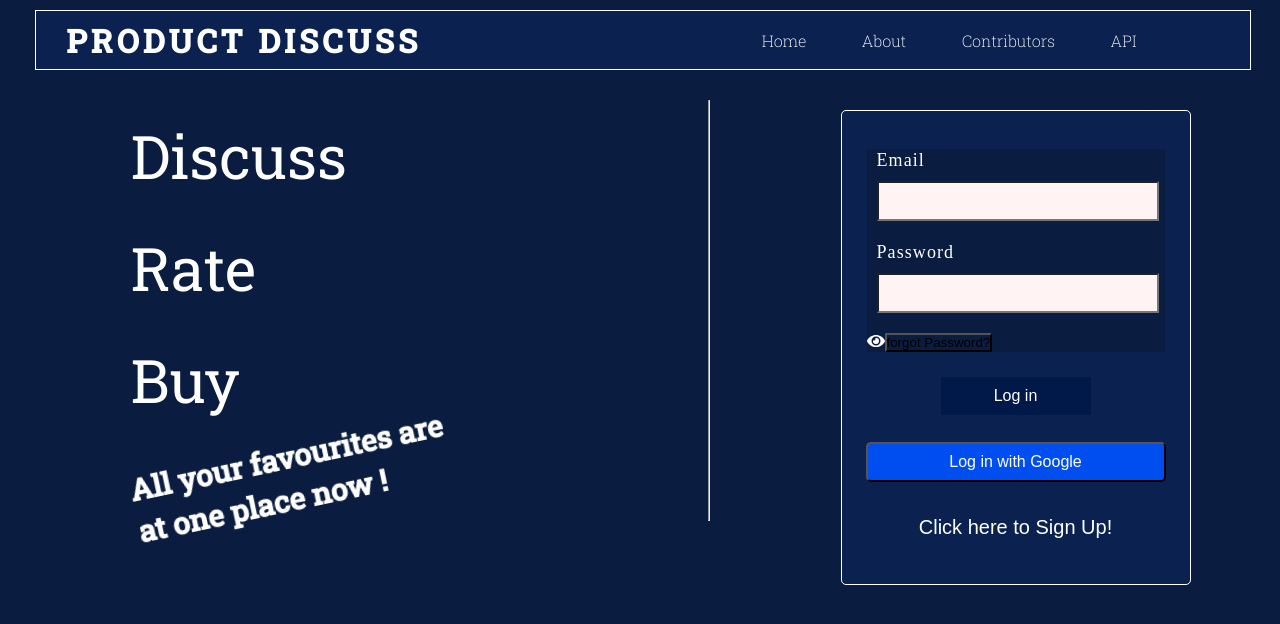
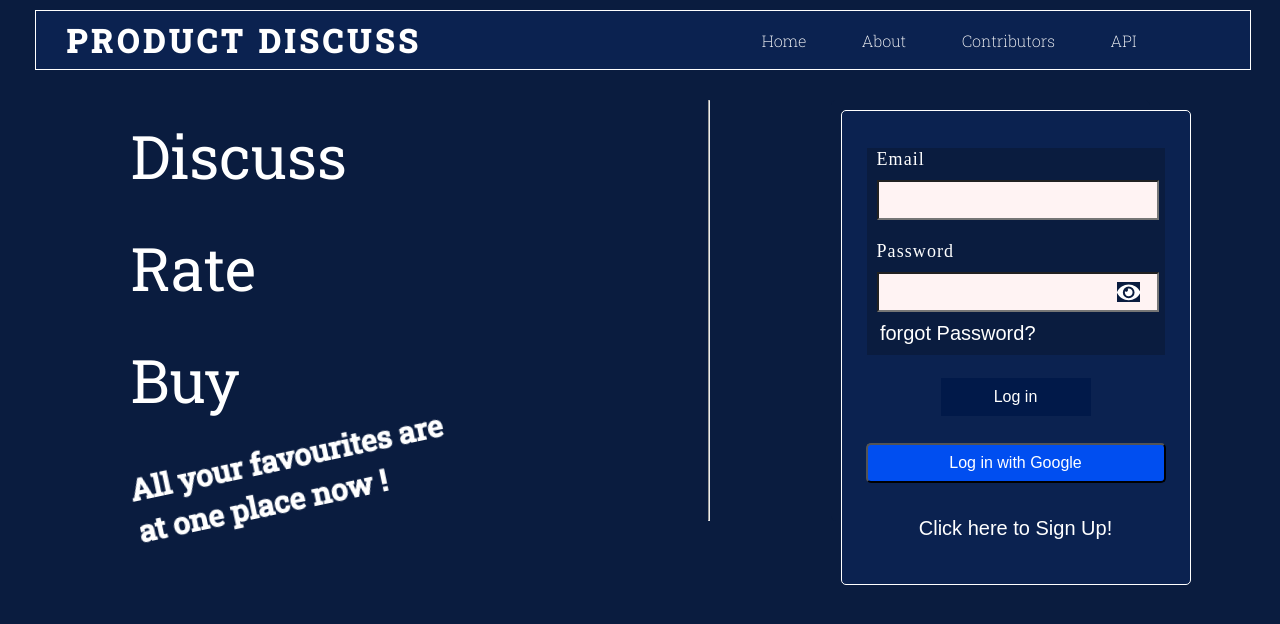
Before and after one commit to Product-Discuss/product-discuss, a React (Create React App) app: page / in a window 1280 px wide. Shown: the top 624 px of the page. Built offline with nearby package versions, Linux system fonts and the light colour scheme.

Commit message:
Show Password and Forgot pwd css fixed

```diff
--- a/src/Components/Log in/Login.css
+++ b/src/Components/Log in/Login.css
@@ -82,3 +82,20 @@ input {
 .sign-up-button-login:hover{
   font-size: 21px;
 }
+
+.eyeBtn-login{
+  position: relative;
+  top: -50px;
+  left: 250px;
+  font-size: 1.3rem;
+}
+
+.forgot-pwd-Btn{
+  color: white;
+  font-size: 20px;
+  border: 0;
+  position: relative;
+  top: -10px;
+  left: -10px;
+  cursor: pointer;
+}
--- a/src/Components/Log in/Login.js
+++ b/src/Components/Log in/Login.js
@@ -5,7 +5,7 @@ import { UserContext } from "../../App";
 
 import { FontAwesomeIcon } from "@fortawesome/react-fontawesome";
 import { faEye } from "@fortawesome/free-solid-svg-icons";
-const eye = <FontAwesomeIcon icon={faEye} />;
+const eye = <FontAwesomeIcon className={"eyeBtn-login"} icon={faEye} />;
 
 const Login = (props) => {
     const setLoginState = props.setLoginState;
@@ -78,7 +78,7 @@ const Login = (props) => {
                     required
                 />
                 <i onClick={togglePasswordVisiblity}>{eye}</i>
-                <button onClick={handleClickForgotPassword}>
+                <button className = {'forgot-pwd-Btn'}onClick={handleClickForgotPassword}>
                     forgot Password?
                 </button>
             </form>
--- a/src/Components/Sign in/Signin.css
+++ b/src/Components/Sign in/Signin.css
@@ -103,3 +103,10 @@ input {
 .log-in-button:hover {
     font-size: 21px;
 }
+
+.eyeBtn-signin{
+  position: relative;
+  top: -50px;
+  left: 250px;
+  font-size: 1.3rem;
+}
--- a/src/Components/Sign in/Signin.js
+++ b/src/Components/Sign in/Signin.js
@@ -5,7 +5,7 @@ import { UserContext } from "../../App";
 
 import { FontAwesomeIcon } from "@fortawesome/react-fontawesome";
 import { faEye } from "@fortawesome/free-solid-svg-icons";
-const eye = <FontAwesomeIcon icon={faEye} />;
+const eye = <FontAwesomeIcon className={"eyeBtn-signin"}  icon={faEye} />;
 
 const Signin = (props) => {
     const setLoginState = props.setLoginState;
```
